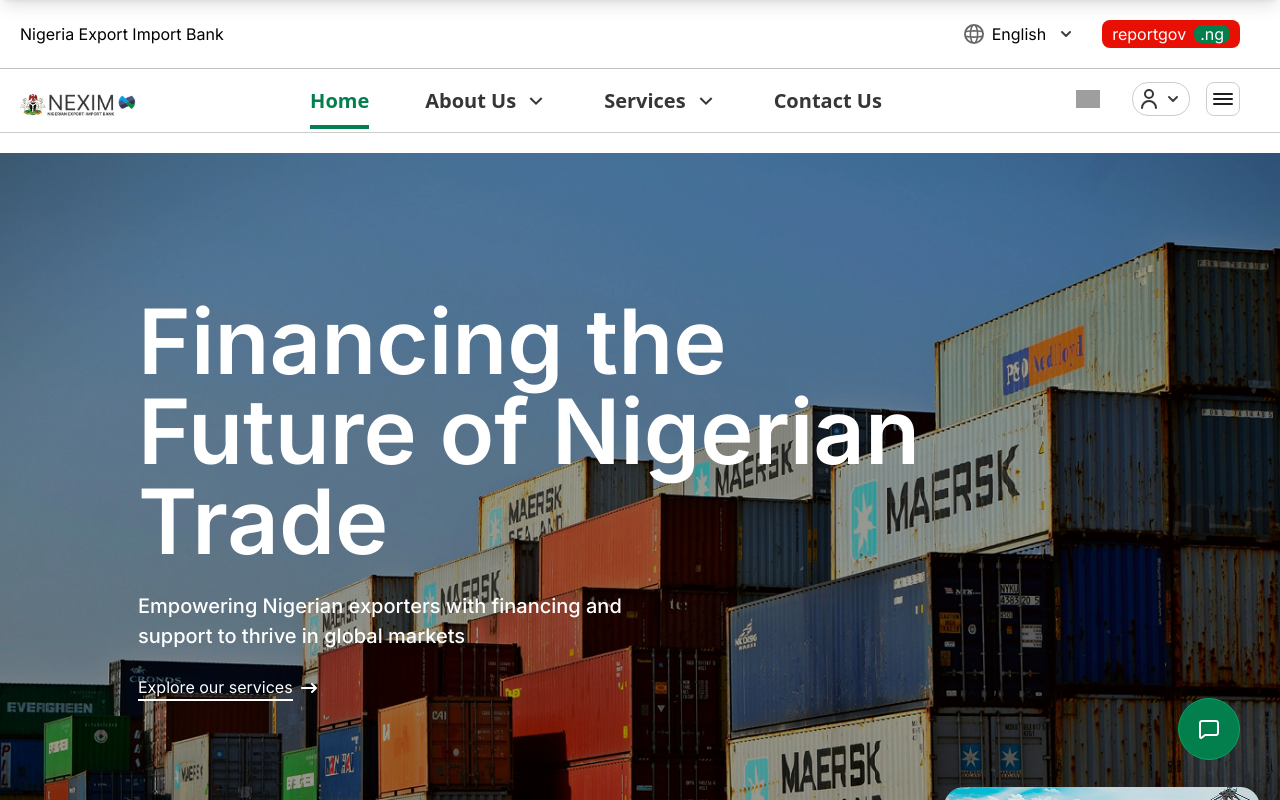
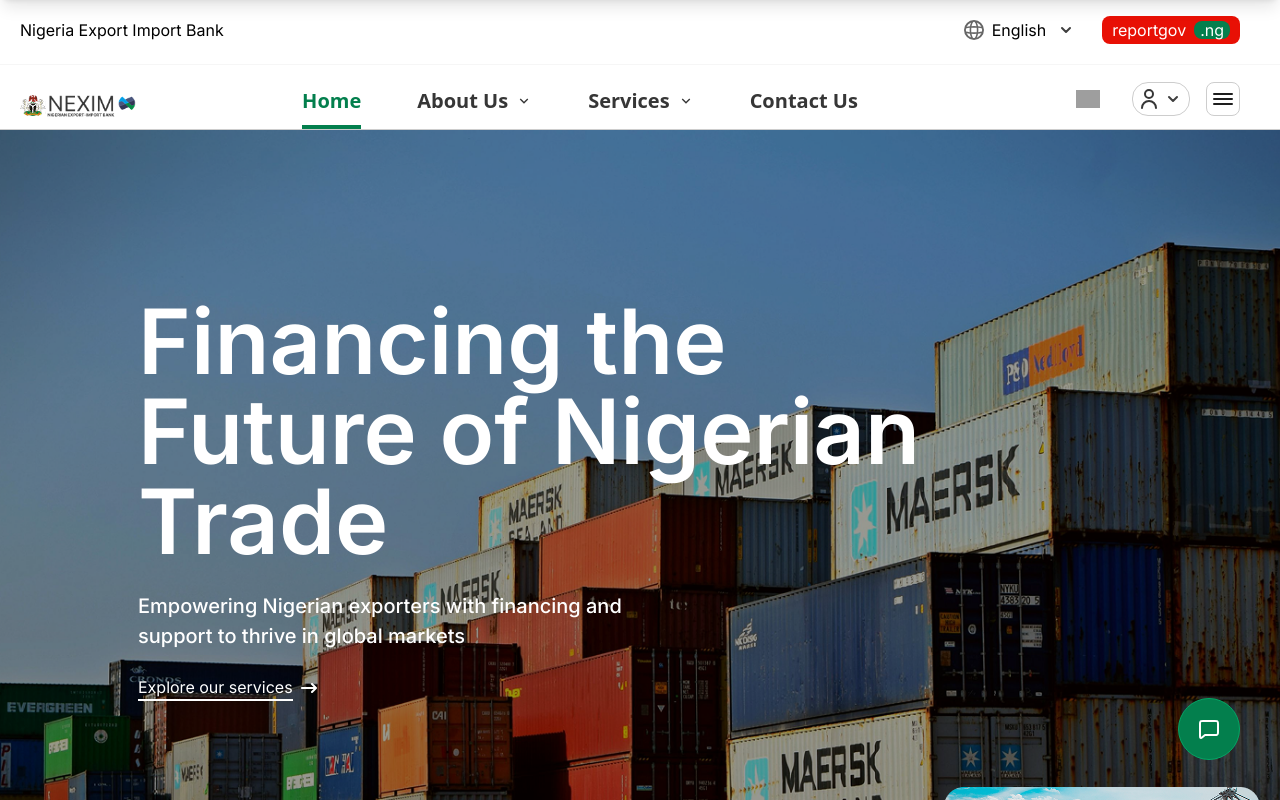
Before and after one commit to kvchi/Nexim-Website, a Next.js app: page / in a window 1280 px wide. Shown: the top 800 px of the page. Built offline with nearby package versions, Linux system fonts and the light colour scheme; grey boxes are pictures that could not be loaded.

Commit message:
header adjustments

```diff
--- a/components/Navbar/index.jsx
+++ b/components/Navbar/index.jsx
@@ -31,16 +31,10 @@
     }
   }, [showDropdown]);
 
-  const linkClass = (path) =>
-    `pb-4 border-b-4 transition-all duration-200 ${
-      pathname === path
-        ? "text-[#037F4D] border-[#037F4D]"
-        : "text-[#363636] border-transparent "
-    }`;
   return (
     <div>
       <header className=" z-20 bg-white fixed top-0 w-full">
-        <div className="flex justify-between items-center p-5 border-b border-[#c2c2c2]">
+        <div className="flex justify-between items-center px-5 pt-4 pb-5 border-b border-[#f6f6f6]">
           <h5 className="hidden md:flex">Nigeria Export Import Bank</h5>
           <div className="flex items-center mx-5 gap-6">
             <div className="flex items-center gap-2">
@@ -66,35 +60,71 @@
             </div>
           </div>
         </div>
-        <nav className="flex justify-between p-5 z-10 relative items-center pb-5 ">
-          <div className="absolute bottom-5 left-0 w-full border-b-1 border-[#cccdcc] z-[-1]"></div>
-          <Link href="/" className="relative w-[116px] h-[38px]">
+        <nav className="flex justify-between  px-5 pt-7 relative  border-b border-[#CDCDCD]">
+
+          <Link href="/" className="relative w-[116px] ">
             <img src="/images/Logo3.png" alt="Logo3" className="object-cover" />
           </Link>
 
-          <div className="items-center gap-2 md:gap-4 lg:gap-[56px] font-semibold text-[20px] font-sans text-[#363636] leading-[0.8] hidden lg:flex ">
-          <Link href="/" className={`flex items-center gap-2 ${linkClass("/")}`}>
-  <span>Home</span>
+          <div className="items-center gap-2 md:gap-4 lg:gap-[56px] font-semibold text-[20px] font-sans text-[#363636] leading-[0.8] hidden lg:flex">
+  <Link href="/" className="relative flex items-center gap-2">
+    <span className="flex items-center gap-2">
+      <span
+        className={`pb-4 border-b-4 transition-all duration-200 ${
+          pathname === "/"
+            ? "text-[#037F4D] border-[#037F4D]"
+            : "text-[#363636] border-transparent"
+        }`}
+      >
+        Home
+      </span>
+
+    </span>
   </Link>
 
-<Link
-  href="/about"
-  className={`flex items-center gap-2 ${linkClass("/about")}`}
+  <Link href="/about" className={`pb-4 border-b-4 transition-all duration-200 ${
+          pathname === "/about"
+            ? "text-[#037F4D] border-[#037F4D]"
+            : "text-[#363636] border-transparent"
+        }`}>
+    <span className="flex items-center gap-2">
+      <span
+
       >
-  <span>About Us</span>
-  <RiArrowDownSLine className="w-6 h-6" />
+        About Us
+      </span>
+      <RiArrowDownSLine className="size-4" />
+    </span>
   </Link>
 
-<Link
-  href="/services"
-  className={`flex items-center gap-2 ${linkClass("/services")}`}
+  <Link href="/services"className={`pb-4 border-b-4 transition-all duration-200 ${
+          pathname === "/services"
+            ? "text-[#037F4D] border-[#037F4D]"
+            : "text-[#363636] border-transparent"
+        }`}>
+    <span className="flex items-center gap-2">
+      <span
+
       >
-  <span>Services</span>
-  <RiArrowDownSLine className="w-6 h-6" />
+        Services
+      </span>
+      <RiArrowDownSLine className="size-4" />
+    </span>
   </Link>
 
-<Link href="/contact" className={`flex items-center gap-2 ${linkClass("/contact")}`}>
-  <span>Contact Us</span>
+  <Link href="/contact" className="relative flex items-center gap-2">
+    <span className="flex items-center gap-2">
+      <span
+        className={`pb-4 border-b-4 transition-all duration-200 ${
+          pathname === "/contact"
+            ? "text-[#037F4D] border-[#037F4D]"
+            : "text-[#363636] border-transparent"
+        }`}
+      >
+        Contact Us
+      </span>
+      <RiArrowDownSLine className="w-6 h-6 invisible" />
+    </span>
   </Link>
 </div>
 
```
Lines whose indentation alone changed are shown as unchanged.
